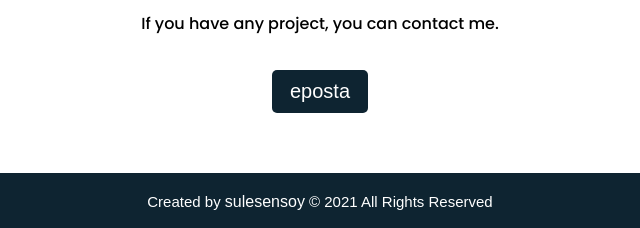
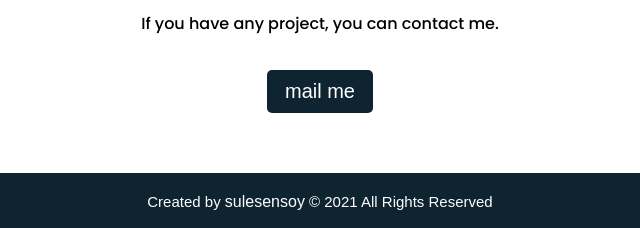
Before and after one commit to sulesensoy/sulesensoy.github.io, a plain HTML site: page index.html in a window 1280 px wide. Shown: the part 1646-1874 px from the top of the page, 320-960 px from the left. Drawn offline with Linux system fonts and the light colour scheme.

Commit message:
update button title

```diff
--- a/index.html
+++ b/index.html
@@ -83,7 +83,7 @@
                 <div class="text">
                 <p>If you have any project, you can contact me.</p>
                 <div class="button">
-                   <a href="mailto:sulesensoy@gmail.com"><button>eposta</button></a>
+                   <a href="mailto:sulesensoy@gmail.com"><button>mail me</button></a>
                 </div>
             </div>
 
```
